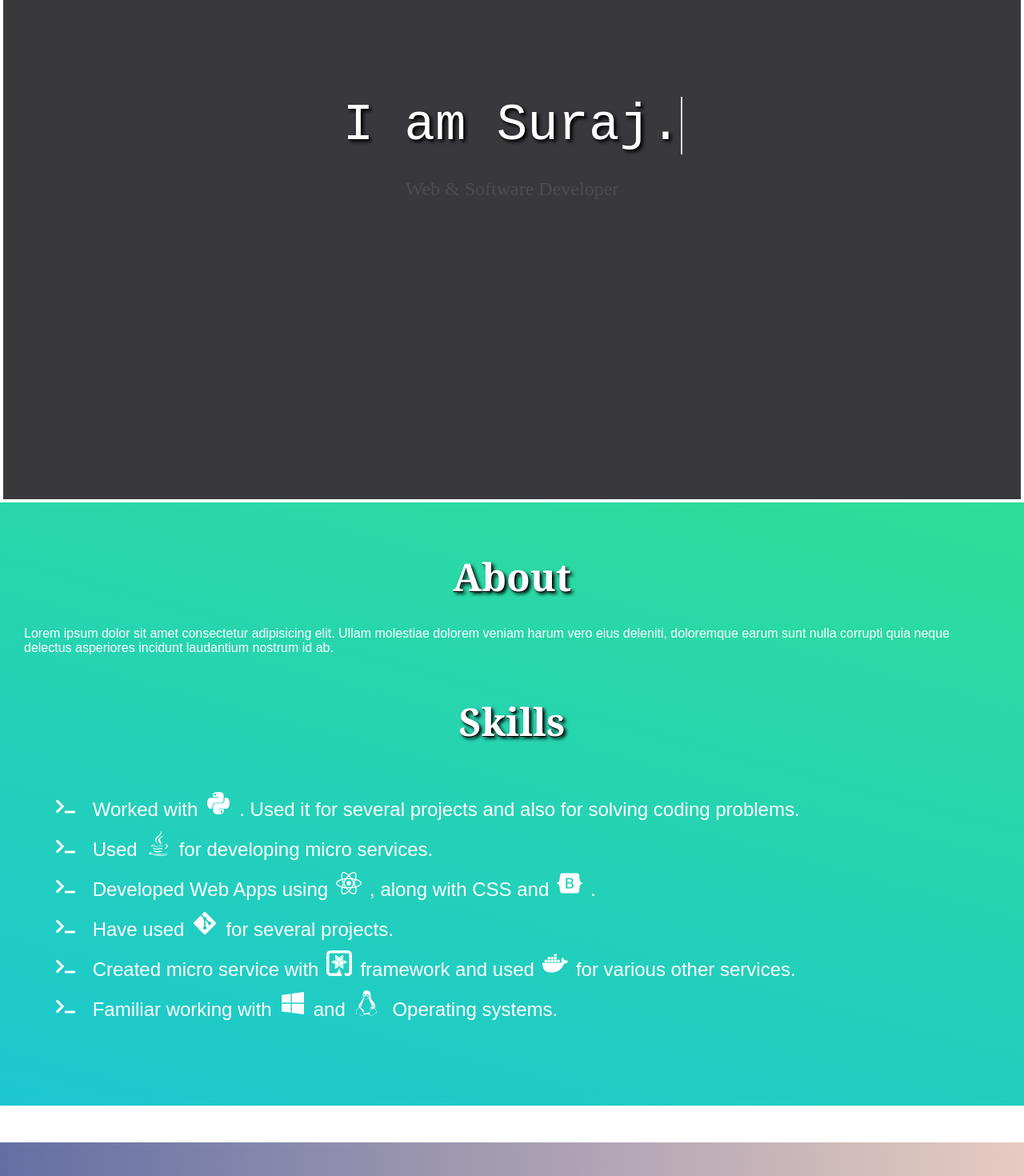
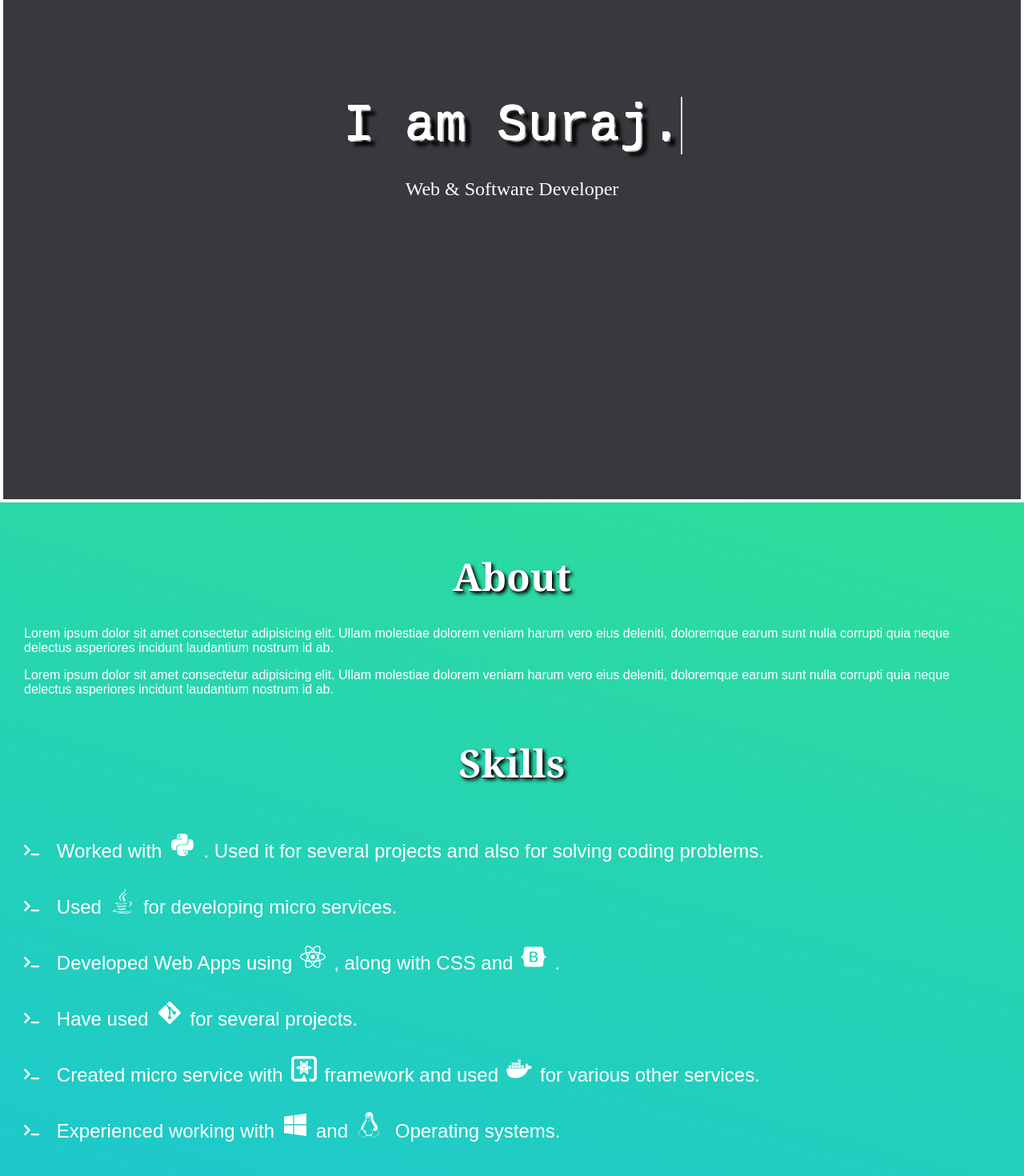
Before and after one commit to gsnvsuraj/portfolio, a React (Create React App) app: page /portfolio/home in a window 1280 px wide. Shown: the part 200-1670 px from the top of the page at 80% size. Built offline with nearby package versions, Linux system fonts and the light colour scheme.

Commit message:
added some styles

```diff
--- a/src/component/About.jsx
+++ b/src/component/About.jsx
@@ -15,7 +15,8 @@ class About extends Component {
                         <Title title="About" />
 
                         <div className="aboutSection">
-                            Lorem ipsum dolor sit amet consectetur adipisicing elit. Ullam molestiae dolorem veniam harum vero eius deleniti, doloremque earum sunt nulla corrupti quia neque delectus asperiores incidunt laudantium nostrum id ab.
+                            <p>Lorem ipsum dolor sit amet consectetur adipisicing elit. Ullam molestiae dolorem veniam harum vero eius deleniti, doloremque earum sunt nulla corrupti quia neque delectus asperiores incidunt laudantium nostrum id ab.</p>
+                            <p>Lorem ipsum dolor sit amet consectetur adipisicing elit. Ullam molestiae dolorem veniam harum vero eius deleniti, doloremque earum sunt nulla corrupti quia neque delectus asperiores incidunt laudantium nostrum id ab.</p>
                         </div>
 
 
@@ -33,7 +34,7 @@ class About extends Component {
                                 <li><FaTerminal className="bulletPoint"/> Developed Web Apps using<span className="skill" tooltip="React"><FaReact /></span>, along with CSS and<span className="skill" tooltip="Bootstrap"><FaBootstrap /></span>.</li>
                                 <li><FaTerminal className="bulletPoint"/> Have used<span className="skill" tooltip="Git"><FaGitAlt /></span>for several projects.</li>
                                 <li><FaTerminal className="bulletPoint"/> Created micro service with<span className="skill" tooltip="Quarkus"><SiQuarkus /></span>framework and used<span className="skill" tooltip="Docker"><SiDocker /></span>for various other services.</li>
-                                <li><FaTerminal className="bulletPoint"/> Familiar working with<span className="skill" tooltip="Windows"><FaWindows /></span>and<span className="skill" tooltip="Linux"><FaLinux /></span> Operating systems.</li>
+                                <li><FaTerminal className="bulletPoint"/> Experienced working with<span className="skill" tooltip="Windows"><FaWindows /></span>and<span className="skill" tooltip="Linux"><FaLinux /></span> Operating systems.</li>
                             </ul>
 
                         </div>
--- a/src/styles/About.css
+++ b/src/styles/About.css
@@ -24,16 +24,19 @@
 .skillsList {
     list-style: none;
     font-size: 1.5rem;
+    padding: 0;
 }
 
 
 .skillsList > * {
-    margin-bottom: 10px;
+    margin-bottom: 30px;
+    margin-left: 0;
 }
 
 
 .bulletPoint {
     margin-right: 15px;
+    font-size: 1.2rem;
 }
 
 
--- a/src/styles/Contact.css
+++ b/src/styles/Contact.css
@@ -64,6 +64,7 @@
     font-size: 1.2rem;
     padding-bottom: 5px;
     margin-left: 5px;
+    text-shadow: 2px 2px 2px #888888;;
 }
 
 
@@ -78,12 +79,7 @@
     padding: 8px;
     font-size: 1rem;
     border-radius: 6px;
-}
-
-
-.form-control:focus {
-    background: transparent;
-    color: white;
+    box-shadow: 2px 2px 6px #888888;
 }
 
 
@@ -94,6 +90,26 @@
     text-align: center;
     font-size: 1rem;
     padding: 10px;
+    font-weight: bold;
+    color: #ffffff;
+    background-color: #0d6efd;
+    border-color: #0d6efd;
 
     margin: 20px auto;
+    box-shadow: 2px 2px 16px #888888;
 }
+
+
+.sendBtn:hover {
+    box-shadow: inset 0 0 0 20rem var(--darken-1);
+    background-color: #0b5ed7;
+    border-color: #0a58ca;
+}
+
+
+.sendBtn:active {
+    color: #ffffff;
+    background-color: #0b5ed7;
+    border-color: #0a58ca;
+    box-shadow: 0 0 0 .25rem rgba(49,132,253,.5);
+}
--- a/src/styles/Intro.css
+++ b/src/styles/Intro.css
@@ -3,15 +3,15 @@
     --intro-font-color: white;
 
     --intro-title-typing-speed: 4s;
-    --intro-title-typing-delay: 2s;
+    --intro-title-typing-delay: 1s;
     --intro-title-typing-characters: 11;
 
     --intro-greet-appear-speed: 4s;
-    --intro-greet1-appear-delay: 1s;
-    --intro-greet2-appear-delay: 3s;
+    --intro-greet1-appear-delay: 0.5s;
+    --intro-greet2-appear-delay: 2.5s;
 
-    --intro-desc-appear-speed: 2s;
-    --intro-desc-appear-delay: 6s;
+    --intro-desc-appear-speed: 1.5s;
+    --intro-desc-appear-delay: 4.5s;
 }
 
 .introBody {
@@ -61,6 +61,11 @@
 }
 
 
+.titleBox {
+    position: relative;
+}
+
+
 
 .introTitleBody {
     display: flex;
@@ -83,8 +88,16 @@
     white-space: nowrap;
     margin: 20px auto;
     margin-top: 20vh;
-    text-shadow: 0.5px 0.5px 0 #000,
-                3px 3px 4px #000;
+    text-shadow: 0.5px 0.5px 0 #fff,
+                8px 8px 4px #000000,
+                0.5px 0.5px 0px #fff,
+                0px 0.5px 0px #fff,
+                0.5px 0px 0px #fff,
+                1px 1px 0px #fff,
+                1px 1px 0px #fff,
+                1.5px 1.5px 0px #fff,
+                2px 2px 0px #fff,
+                2.5px 2.5px 0px #fff;
 
     z-index: 50;
 }
@@ -127,6 +140,12 @@
 }
 
 
+.openBraces, .closeBraces {
+    position: absolute;
+    left: 30px;
+}
+
+
 
 @keyframes typing {
     to {
```
